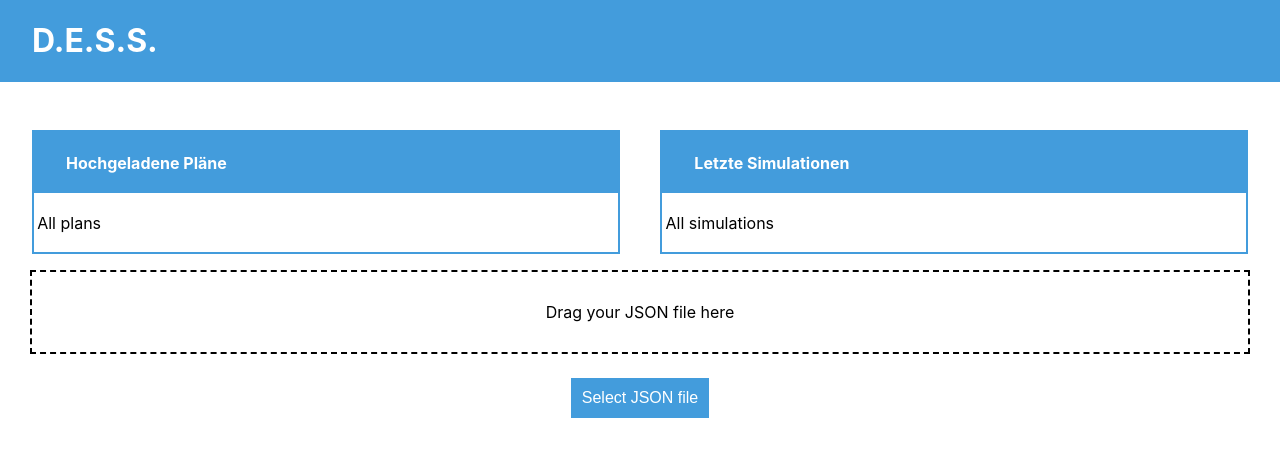
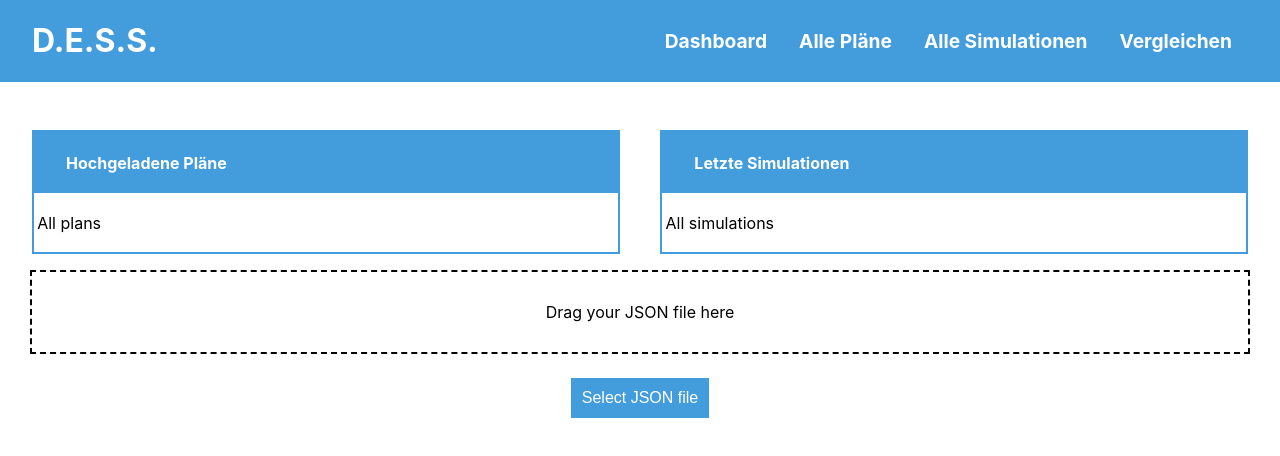
Before and after one commit to frankakn7/D-E-S-S, a React (Create React App) app in the folder web-frontend/: page / in a window 1280 px wide. Shown: the top 456 px of the page. Built offline with nearby package versions, Linux system fonts and the light colour scheme; no server answers; the HTML template or start-up script is replaced by a standard one.

Commit message:
Added navbar

```diff
--- a/web-frontend/public/index.html
+++ b/web-frontend/public/index.html
@@ -5,6 +5,7 @@
     <link rel="icon" href="%PUBLIC_URL%/favicon.ico" />
     <meta name="viewport" content="width=device-width, initial-scale=1" />
     <meta name="theme-color" content="#439cdcff" />
+    <meta name="theme-color" content="#439cdcff" media="(prefers-color-scheme: dark)"/>
     <meta
       name="description"
       content="Web site created using create-react-app"
--- a/web-frontend/src/interface/Header/Header.js
+++ b/web-frontend/src/interface/Header/Header.js
@@ -1,12 +1,17 @@
-import React from 'react'
-import classes from './Header.module.css'
+import React from "react";
+import { Link } from "react-router-dom";
+import classes from "./Header.module.css";
+import NavBar from "./NavBar/NavBar";
 
 const Header = () => {
-  return (
-    <div className={classes.main}>
-        <h1>D.E.S.S.</h1>
-    </div>
-  )
-}
+    return (
+        <div className={classes.main}>
+            <Link to="/">
+                <h1>D.E.S.S.</h1>
+            </Link>
+            <NavBar />
+        </div>
+    );
+};
 
-export default Header
+export default Header;
--- a/web-frontend/src/interface/Header/Header.module.css
+++ b/web-frontend/src/interface/Header/Header.module.css
@@ -4,8 +4,18 @@
     margin: 0;
     background-color: var(--carolina-blue);
     color: #ffffff;
+    display: flex;
+    justify-content: space-between;
+    align-items: center;
 }
 
-.main h1 {
+.main a {
     margin-left: 2rem;
+    color: inherit;
+    background: none;
+    text-decoration: none;
 }
+
+.main nav {
+    margin-right: 2rem;
+}
--- /dev/null
+++ b/web-frontend/src/interface/Header/NavBar/NavBar.js
@@ -0,0 +1,16 @@
+import React from "react";
+import classes from "./NavBar.module.css";
+import { Link } from "react-router-dom";
+
+const NavBar = () => {
+    return (
+        <nav className={classes.nav}>
+            <Link to="/">Dashboard</Link>
+            <Link to="/plans">Alle Pläne</Link>
+            <Link to="/simulations">Alle Simulationen</Link>
+            <Link to="/vergleich">Vergleichen</Link>
+        </nav>
+    );
+};
+
+export default NavBar;
--- /dev/null
+++ b/web-frontend/src/interface/Header/NavBar/NavBar.module.css
@@ -0,0 +1,27 @@
+.nav {
+    display: flex;
+    justify-content: space-evenly;
+}
+
+.nav a {
+    margin: 1rem;
+    color: inherit;
+    background: none;
+    border: none;
+    text-decoration: none;
+    font-size: 1.2rem;
+    font-weight: bold;
+    transition: all 0.2s;
+}
+
+.nav a:hover {
+    transform: translateY(-3px) translateX(-3px);
+    transition: all 0.2s;
+    cursor: pointer;
+}
+
+.nav a:active{
+    transform: none;
+    transition: all 0.1s;
+    cursor: pointer;
+}
```
